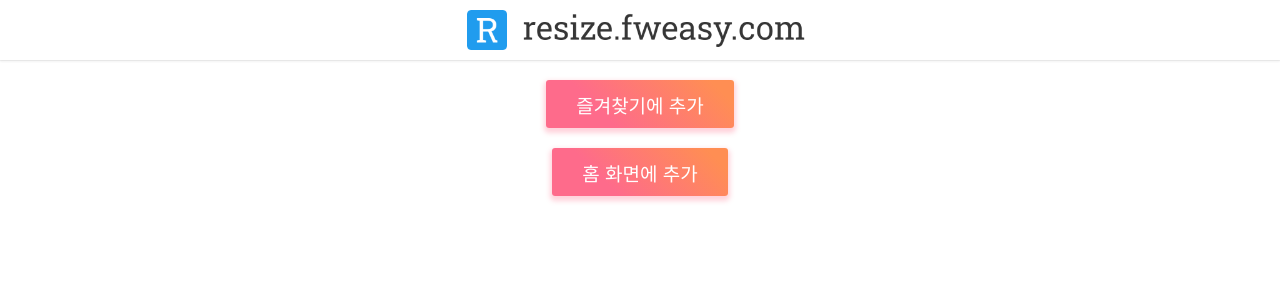
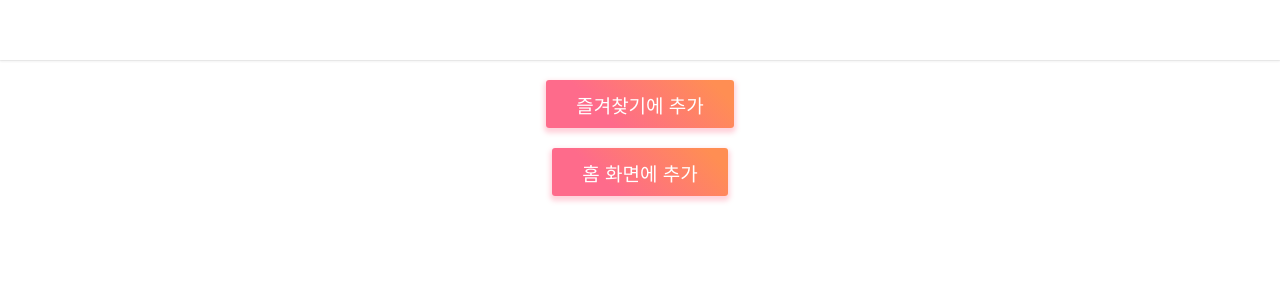
Before and after one commit to freewizard20/resize, a React (Create React App) app: page / in a window 1280 px wide. Shown: the top 300 px of the page. Built offline with nearby package versions, Linux system fonts and the light colour scheme.

Commit message:
test deploy

```diff
--- a/src/components/Homepage.js
+++ b/src/components/Homepage.js
@@ -6,7 +6,7 @@ function Homepage() {
     return (
         <div>
             <header>
-                <a href="http://localhost:3000"><img id="logo" src="logo.png" /></a>
+                {/* <a href="http://localhost:3000"><img id="logo" src="logo.png" /></a> */}
             </header>
             <section>
                 <button id="favorite-button" className="normal-button favorites">즐겨찾기에 추가</button>
```
